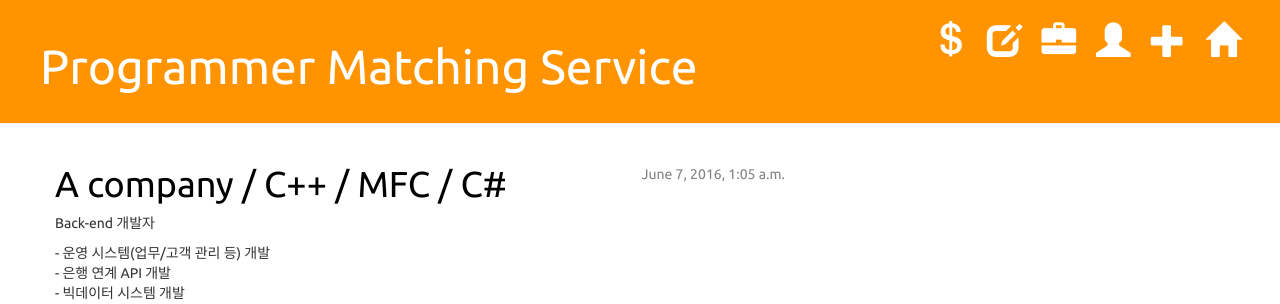
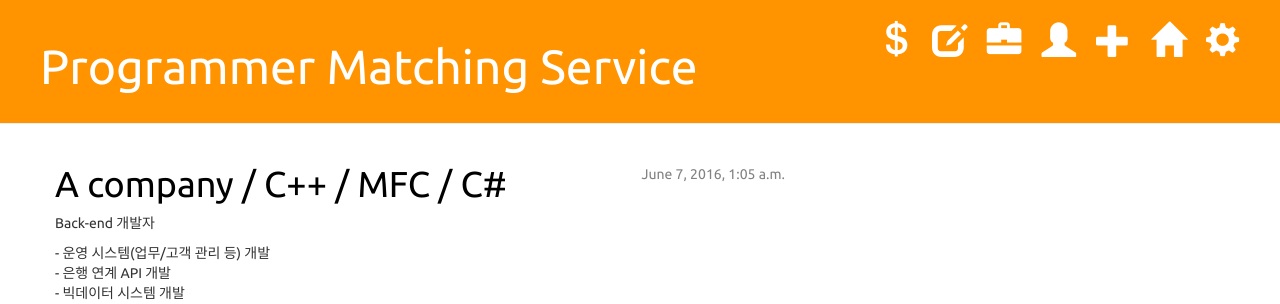
Before and after one commit to floralcustom/bmodel, a Django app: page / in a window 1280 px wide. Shown: the top 304 px of the page. Run offline with Django 3.2, Linux system fonts and the light colour scheme; data comes from the database, SQL or seed files in the repository; some libraries are stand-ins or nearby versions.

Commit message:
add button.

```diff
--- a/templates/blog/base.html
+++ b/templates/blog/base.html
@@ -13,6 +13,7 @@
 
 <body>
              <div class = "page-header">
+                 <a href="{% url 'post_list' %}" class="top-menu"><span class="glyphicon glyphicon-cog"></span></a>
                  <a href="{% url 'post_list' %}" class="top-menu"><span class="glyphicon glyphicon-home"></span></a>
                  <a href="{% url 'post_new' %}" class="top-menu"><span class="glyphicon glyphicon-plus"></span></a>
                  <a href="{% url 'lookforjob_list' %}" class="top-menu"><span class="glyphicon glyphicon-user"></span></a>
--- a/templates/programmer/base.html
+++ b/templates/programmer/base.html
@@ -16,6 +16,7 @@
 </head>
 <body>
     <div class = "page-header">
+        <a href="{% url 'post_list' %}" class="top-menu"><span class="glyphicon glyphicon-cog"></span></a>
         <a href="{% url 'post_list' %}" class="top-menu"><span class="glyphicon glyphicon-home"></span></a>
         <a href="{% url 'lookforjob_new' %}" class="top-menu"><span class="glyphicon glyphicon-plus"></span></a>
         <a href="{% url 'lookforjob_list' %}" class="top-menu"><span class="glyphicon glyphicon-user"></span></a>
```
